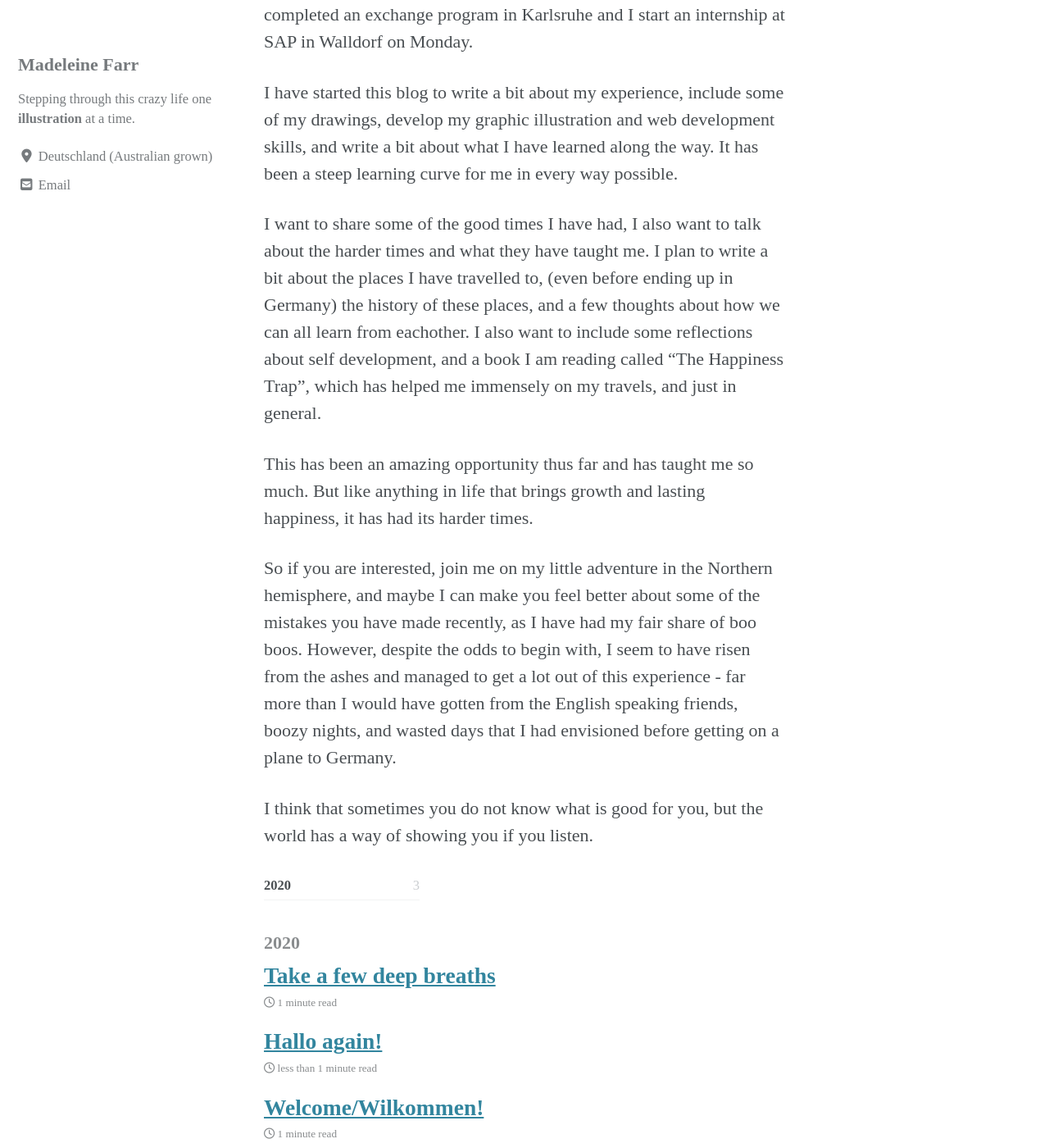
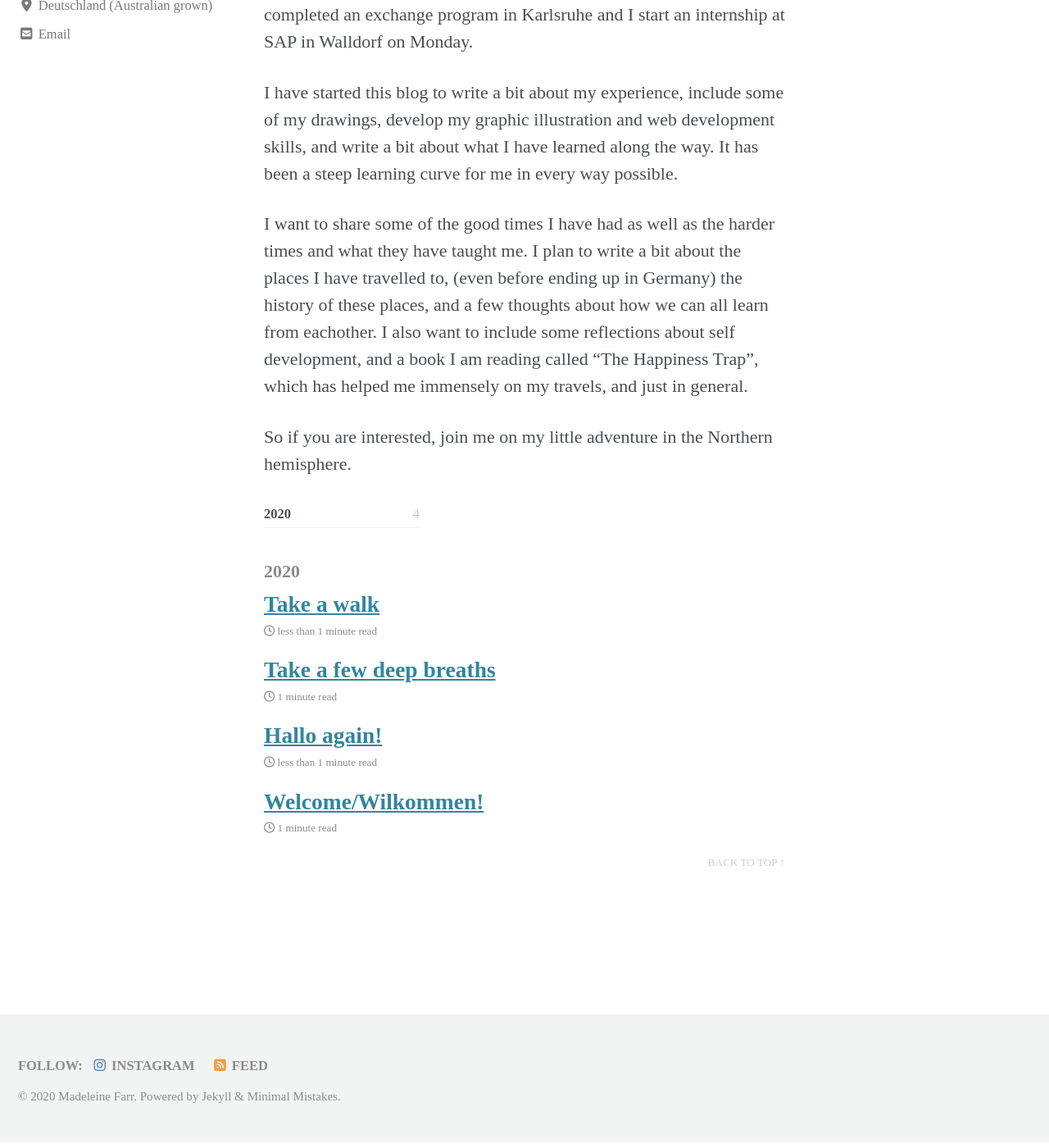
Before and after one commit to maddyfarr/maddyfarr.github.old.io, a Jekyll site: the page built from _posts/2020-02-14-welcome.md, in a window 1280 px wide and 1400 px high, scrolled down 804 px. Shown: the whole window at 82% size. Built offline with Jekyll 4.4.1, drawn with Linux system fonts in a browser that asks for light colours; cached includes are drawn as plain includes; nearby versions of some CDN libraries; some web fonts are replaced.

Commit message:
ADD: get rid of sporadic edits

```diff
--- a/_config.yml
+++ b/_config.yml
@@ -224,7 +224,7 @@ sass:
 
 # Outputting
 permalink: /:categories/:title/
-paginate: 5 # amount of posts to show
+paginate: 10 # amount of posts to show
 paginate_path: /page:num/
 timezone: # https://en.wikipedia.org/wiki/List_of_tz_database_time_zones
 
--- a/_posts/2020-02-14-welcome.md
+++ b/_posts/2020-02-14-welcome.md
@@ -23,10 +23,6 @@ tags:
 
 I have started this blog to write a bit about my experience, include some of my drawings, develop my graphic illustration and web development skills, and write a bit about what I have learned along the way. It has been a steep learning curve for me in every way possible.
 
-I want to share some of the good times I have had, I also want to talk about the harder times and what they have taught me. I plan to write a bit about the places I have travelled to, (even before ending up in Germany) the history of these places, and a few thoughts about how we can all learn from eachother. I also want to include some reflections about self development, and a book I am reading called "The Happiness Trap", which has helped me immensely on my travels, and just in general.
+I want to share some of the good times I have had as well as the harder times and what they have taught me. I plan to write a bit about the places I have travelled to, (even before ending up in Germany) the history of these places, and a few thoughts about how we can all learn from eachother. I also want to include some reflections about self development, and a book I am reading called "The Happiness Trap", which has helped me immensely on my travels, and just in general.
 
-This has been an amazing opportunity thus far and has taught me so much. But like anything in life that brings growth and lasting happiness, it has had its harder times.
-
-So if you are interested, join me on my little adventure in the Northern hemisphere, and maybe I can make you feel better about some of the mistakes you have made recently, as I have had my fair share of boo boos. However, despite the odds to begin with, I seem to have risen from the ashes and managed to get a lot out of this experience - far more than I would have gotten from the English speaking friends, boozy nights, and wasted days that I had envisioned before getting on a plane to Germany.
-
-I think that sometimes you do not know what is good for you, but the world has a way of showing you if you listen.
+So if you are interested, join me on my little adventure in the Northern hemisphere.
```
Also changed, not shown: _posts/2020-03-04-calm.md (+1 -3 lines), _posts/2020-03-08-a_walk.md (added, +30 -0 lines).
